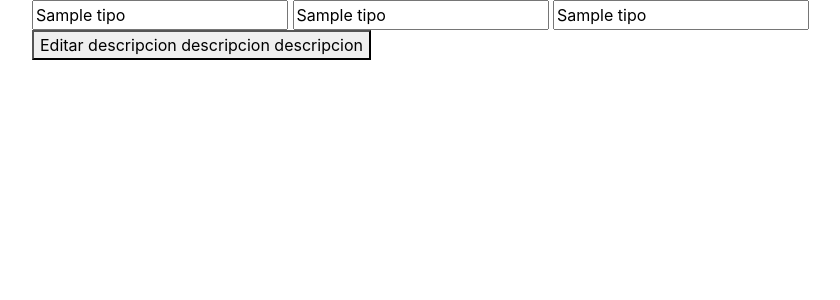
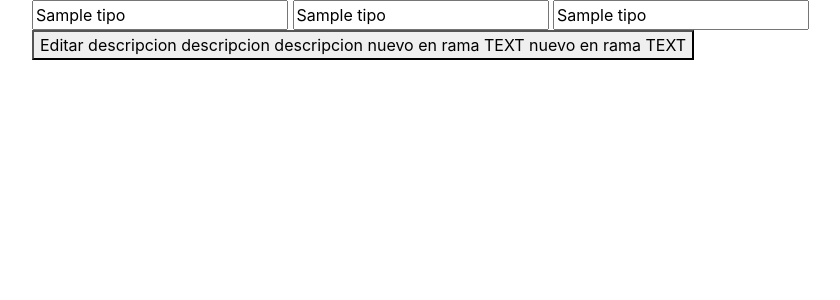
Before and after one commit to AndreaKath/GitFacilito, a Flask app: template templates/editarTipo.html in a window 1280 px wide. Shown: the top 300 px of the page, without its empty margins (53-893 px from the left). Run offline with Flask 2, Linux system fonts and the light colour scheme; the template is opened without the code that fills it: most values are stand-ins (such as "Sample title", 1, 10 or a date in 2020); some libraries are stand-ins or nearby versions.

Commit message:
se agrega descripcion en editar tipo

```diff
--- a/templates/editarTipo.html
+++ b/templates/editarTipo.html
@@ -10,6 +10,8 @@
 
     <button type="submit">
         Editar descripcion descripcion descripcion
+		nuevo en rama TEXT
+		nuevo en rama TEXT
     </button>
 
 </form>
```
